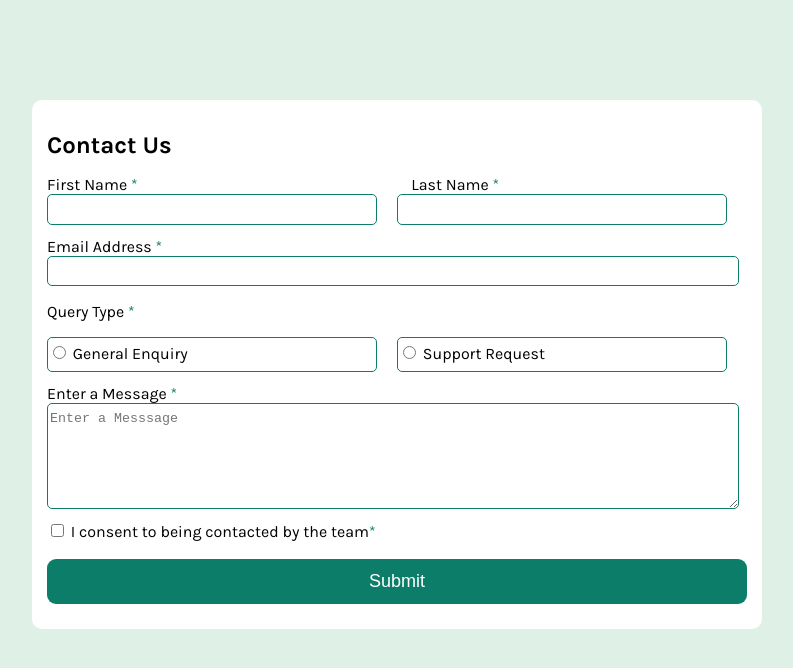
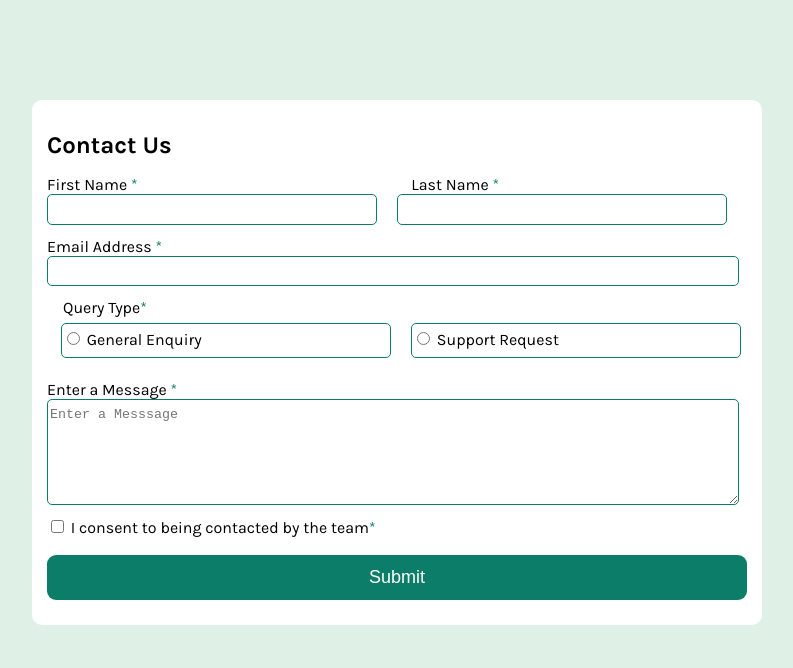
Before and after one commit to Doctorzik/contact-form-main, a plain HTML site: page index.html in a window 1280 px wide. Shown: the whole page, without its empty margins (243-1036 px from the left). Drawn offline with Linux system fonts and the light colour scheme.

Commit message:
Completed Accessibility Error solution

```diff
--- a/index.html
+++ b/index.html
@@ -27,9 +27,9 @@
       <h3>Message sent!</h3>
       <p>Thanks for completing the form, we will be in touch soon!</p>
     </div>
-    <div id="form-container">
+    <main id="form-container">
       <h1>Contact Us</h1>
-      <form action="" id="form">
+      <form action="" id="form" aria-label="form">
         <label for="fname">First Name </label>
         <label class="lab" for="lname">Last Name </label>
         <span class="error-message">Please enter a valid lastname address</span>
@@ -43,10 +43,12 @@
 
         <input required id="email" type="email" name="email" />
 
-        <p class="query"> Query Type </p>
-        <div class="me" id="box1">
+
+        <fieldset class="me" id="box1">
+          <legend class="query">Query Type</legend>
           <div class="box">
             <input
+
               id="general-enquiry"
               required
               name="enquiry"
@@ -57,6 +59,7 @@
           </div>
           <div class="box">
             <input
+
               id="support-enquiry"
               required
               name="enquiry"
@@ -65,7 +68,7 @@
             />
             <label for="support-enquiry"><span>Support Request</span></label>
           </div>
-        </div>
+        </fieldset>
 
         <label for="message" > Enter a Message </label>
         <textarea
@@ -81,7 +84,7 @@
         <label for="checkbox">I consent to being contacted by the team</label>
         <button class="btn" id="submit" type="submit">Submit</button>
       </form>
-    </div>
+    </main>
     <script src="./script.js"></script>
   </body>
 </html>
--- a/styles.css
+++ b/styles.css
@@ -127,6 +127,7 @@ input[type="radio"]:checked, input[type="checkbox"]:checked {
     display: flex;
     ;
 
+    border: none;
   }
   .box
 
```
